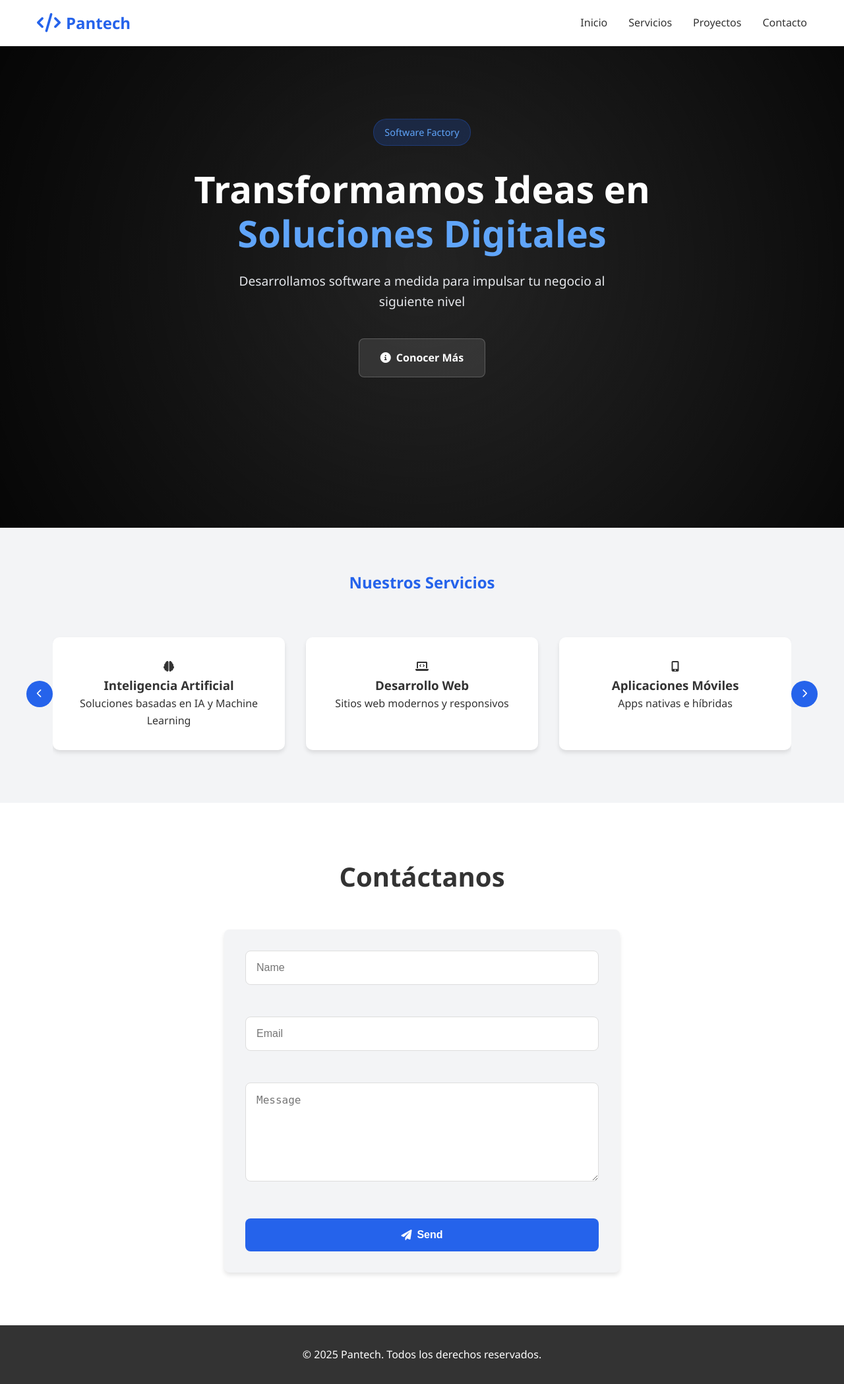
After one commit to CROCDC/nexttech-web, a Flask app: template app/templates/index.html in a window 1280 px wide. The commit adds this page. Shown: the whole page at 66% size. Run offline with Flask 2, Linux system fonts and the light colour scheme; the template is opened without the code that fills it, so the values that code supplies are empty.

Commit message:
Agrega archivos de configuración y código para la aplicación Flask. Se crea el archivo .env para las variables de entorno, se actualiza docker-compose.yml para incluir configuraciones de entorno y se modifica el Dockerfile para usar Python y ejecutar la aplicación Flask. Se añaden nuevos archivos de plantilla y estilos, así como scripts para mejorar la interactividad y el rendimiento de la página. Se eliminan archivos obsoletos como .htaccess y local-pipeline.sh.

```diff
--- /dev/null
+++ b/app/app.py
@@ -0,0 +1,44 @@
+from flask import Flask, render_template, request, jsonify
+import os
+from flask_mail import Mail, Message
+
+app = Flask(__name__)
+
+app.config['MAIL_SERVER'] = os.getenv('EMAIL_HOST', 'mailu.pantech.solutions')
+app.config['MAIL_PORT'] = int(os.getenv('EMAIL_PORT', 587))
+app.config['MAIL_USERNAME'] = os.getenv('EMAIL_USER', 'info@pantech.solutions')
+app.config['MAIL_PASSWORD'] = os.getenv('EMAIL_PASSWORD')
+app.config['MAIL_USE_TLS'] = os.getenv('EMAIL_USE_TLS', 'True').lower() == 'true'
+app.config['MAIL_DEFAULT_SENDER'] = os.getenv('EMAIL_USER', 'info@pantech.solutions')
+
+mail = Mail(app)
+
+@app.route('/')
+def index():
+    return render_template('index.html')
+
+@app.route('/send-message', methods=['POST'])
+def send_message():
+    try:
+        data = request.get_json()
+        name = data.get('name')
+        email = data.get('email')
+        message = data.get('message')
+
+        msg = Message(
+            subject=f'New contact message from {name}',
+            recipients=[os.getenv('EMAIL_USER', 'info@pantech.solutions')],
+            body=f'''
+            Name: {name}
+            Email: {email}
+            Message: {message}
+            '''
+        )
+
+        mail.send(msg)
+        return jsonify({'success': True, 'message': 'Message sent successfully'})
+    except Exception as e:
+        return jsonify({'success': False, 'message': str(e)}), 500
+
+if __name__ == '__main__':
+    app.run(host='0.0.0.0', port=int(os.getenv('PORT', 160)))
--- a/script.js
+++ b/app/static/js/script.js
@@ -240,31 +240,69 @@ function initServicesCarousel() {
 function initContactForm() {
     const contactForm = document.querySelector('.contact-form');
     if (contactForm) {
-        contactForm.addEventListener('submit', function(e) {
+        contactForm.addEventListener('submit', async function(e) {
             e.preventDefault();
 
-            // Validación básica
-            const nombre = document.getElementById('nombre').value.trim();
+            const name = document.getElementById('name').value.trim();
             const email = document.getElementById('email').value.trim();
-            const mensaje = document.getElementById('mensaje').value.trim();
+            const message = document.getElementById('message').value.trim();
 
-            if (!nombre || !email || !mensaje) {
-                alert('Por favor, completa todos los campos');
+            if (!name || !email || !message) {
+                showMessage('Please complete all fields', 'error');
                 return;
             }
 
-            // Validación de email
             const emailRegex = /^[^\s@]+@[^\s@]+\.[^\s@]+$/;
             if (!emailRegex.test(email)) {
-                alert('Por favor, ingresa un email válido');
+                showMessage('Please enter a valid email', 'error');
                 return;
             }
 
-            // Aquí puedes agregar la lógica para enviar el formulario
-            alert('¡Gracias por tu mensaje! Nos pondremos en contacto contigo pronto.');
-            contactForm.reset();
+            try {
+                showMessage('Sending message...', 'info');
+
+                const response = await fetch('/send-message', {
+                    method: 'POST',
+                    headers: {
+                        'Content-Type': 'application/json',
+                    },
+                    body: JSON.stringify({
+                        name,
+                        email,
+                        message
+                    })
+                });
+
+                const data = await response.json();
+
+                if (response.ok) {
+                    showMessage('Message sent successfully!', 'success');
+                    contactForm.reset();
+                } else {
+                    throw new Error(data.error || 'Error sending message');
+                }
+            } catch (error) {
+                console.error('Error:', error);
+                showMessage('There was an error sending the message. Please try again.', 'error');
+            }
         });
     }
+}
+
+function showMessage(message, type) {
+    const previousMessages = document.querySelectorAll('.alert-message');
+    previousMessages.forEach(msg => msg.remove());
+
+    const messageDiv = document.createElement('div');
+    messageDiv.className = `alert-message ${type}`;
+    messageDiv.textContent = message;
+
+    const form = document.querySelector('.contact-form');
+    form.parentNode.insertBefore(messageDiv, form);
+
+    setTimeout(() => {
+        messageDiv.remove();
+    }, 5000);
 }
 
 // Función para mejorar el rendimiento
--- /dev/null
+++ b/app/templates/index.html
@@ -0,0 +1,156 @@
+<!DOCTYPE html>
+<html lang="es">
+<head>
+    <meta charset="UTF-8">
+    <meta name="viewport" content="width=device-width, initial-scale=1.0">
+    <meta name="description" content="Pantech - Software Factory especializada en desarrollo de soluciones digitales, aplicaciones web, móviles, IA y consultoría tecnológica para empresas.">
+    <meta name="keywords" content="software factory, desarrollo web, aplicaciones móviles, inteligencia artificial, consultoría tecnológica, cloud solutions, bases de datos, ciberseguridad">
+    <meta name="author" content="Pantech">
+    <meta name="robots" content="index, follow">
+    <meta property="og:title" content="Pantech - Soluciones Digitales">
+    <meta property="og:description" content="Transformamos ideas en soluciones digitales innovadoras para impulsar tu negocio al siguiente nivel.">
+    <meta property="og:image" content="{{ url_for('static', filename='assets/favicon.png') }}">
+    <meta property="og:url" content="https://pantech.solutions">
+    <meta property="og:type" content="website">
+    <meta name="twitter:card" content="summary_large_image">
+    <meta name="twitter:title" content="Pantech - Soluciones Digitales">
+    <meta name="twitter:description" content="Transformamos ideas en soluciones digitales innovadoras para impulsar tu negocio al siguiente nivel.">
+    <meta name="twitter:image" content="{{ url_for('static', filename='assets/favicon.png') }}">
+    <title>Pantech - Soluciones Digitales | Software Factory</title>
+    <link rel="canonical" href="https://pantech.solutions">
+    <link rel="icon" type="image/svg+xml" href="{{ url_for('static', filename='assets/favicon.svg') }}">
+    <link rel="icon" type="image/png" href="{{ url_for('static', filename='assets/favicon.png') }}">
+    <link rel="apple-touch-icon" href="{{ url_for('static', filename='assets/apple-touch-icon.png') }}">
+    <link rel="stylesheet" href="{{ url_for('static', filename='css/styles.css') }}?v=1.0.2">
+    <link rel="stylesheet" href="https://cdnjs.cloudflare.com/ajax/libs/animate.css/4.1.1/animate.min.css">
+    <link rel="stylesheet" href="https://cdnjs.cloudflare.com/ajax/libs/font-awesome/6.0.0/css/all.min.css">
+    <link rel="preconnect" href="https://cdnjs.cloudflare.com">
+    <link rel="dns-prefetch" href="https://cdnjs.cloudflare.com">
+</head>
+<body>
+    <header class="header">
+        <nav class="nav-container" aria-label="Navegación principal">
+            <div class="logo animate__animated animate__fadeIn">
+                <i class="fas fa-code" aria-hidden="true"></i> Pantech
+            </div>
+            <button class="menu-toggle" aria-label="Abrir menú" aria-expanded="false">
+                <i class="fas fa-bars" aria-hidden="true"></i>
+            </button>
+            <ul class="nav-links">
+                <li><a href="#inicio" aria-current="page">Inicio</a></li>
+                <li><a href="#servicios">Servicios</a></li>
+                <li><a href="#proyectos">Proyectos</a></li>
+                <li><a href="#contacto">Contacto</a></li>
+            </ul>
+        </nav>
+    </header>
+
+    <main>
+        <section id="inicio" class="hero">
+            <div class="hero-overlay"></div>
+            <div class="hero-content animate__animated animate__fadeInUp">
+                <span class="hero-badge">Software Factory</span>
+                <h1>Transformamos Ideas en <span class="highlight">Soluciones Digitales</span></h1>
+                <p class="hero-description">Desarrollamos software a medida para impulsar tu negocio al siguiente nivel</p>
+                <div class="hero-buttons">
+                    <a href="#servicios" class="cta-button secondary">
+                        <i class="fas fa-info-circle" aria-hidden="true"></i> Conocer Más
+                    </a>
+                </div>
+            </div>
+        </section>
+
+        <section id="servicios" class="services" aria-labelledby="servicios-titulo">
+            <h2 id="servicios-titulo" class="animate__animated animate__fadeIn">Nuestros Servicios</h2>
+            <div class="services-container">
+                <button class="carousel-button prev" aria-label="Anterior">
+                    <i class="fas fa-chevron-left" aria-hidden="true"></i>
+                </button>
+                <div class="services-carousel">
+                    <div class="service-card animate__animated animate__fadeInUp">
+                        <div class="service-icon">
+                            <i class="fas fa-brain" aria-hidden="true"></i>
+                        </div>
+                        <h3>Inteligencia Artificial</h3>
+                        <p>Soluciones basadas en IA y Machine Learning</p>
+                    </div>
+                    <div class="service-card animate__animated animate__fadeInUp">
+                        <div class="service-icon">
+                            <i class="fas fa-laptop-code" aria-hidden="true"></i>
+                        </div>
+                        <h3>Desarrollo Web</h3>
+                        <p>Sitios web modernos y responsivos</p>
+                    </div>
+                    <div class="service-card animate__animated animate__fadeInUp">
+                        <div class="service-icon">
+                            <i class="fas fa-mobile-alt" aria-hidden="true"></i>
+                        </div>
+                        <h3>Aplicaciones Móviles</h3>
+                        <p>Apps nativas e híbridas</p>
+                    </div>
+                    <div class="service-card animate__animated animate__fadeInUp">
+                        <div class="service-icon">
+                            <i class="fas fa-lightbulb" aria-hidden="true"></i>
+                        </div>
+                        <h3>Consultoría</h3>
+                        <p>Asesoramiento tecnológico</p>
+                    </div>
+                    <div class="service-card animate__animated animate__fadeInUp">
+                        <div class="service-icon">
+                            <i class="fas fa-cloud" aria-hidden="true"></i>
+                        </div>
+                        <h3>Cloud Solutions</h3>
+                        <p>Servicios en la nube y DevOps</p>
+                    </div>
+                    <div class="service-card animate__animated animate__fadeInUp">
+                        <div class="service-icon">
+                            <i class="fas fa-database" aria-hidden="true"></i>
+                        </div>
+                        <h3>Bases de Datos</h3>
+                        <p>Diseño y optimización</p>
+                    </div>
+                    <div class="service-card animate__animated animate__fadeInUp">
+                        <div class="service-icon">
+                            <i class="fas fa-shield-alt" aria-hidden="true"></i>
+                        </div>
+                        <h3>Ciberseguridad</h3>
+                        <p>Protección y seguridad digital</p>
+                    </div>
+                </div>
+                <button class="carousel-button next" aria-label="Siguiente">
+                    <i class="fas fa-chevron-right" aria-hidden="true"></i>
+                </button>
+            </div>
+        </section>
+
+        <section id="contacto" class="contact" aria-labelledby="contacto-titulo">
+            <h2 id="contacto-titulo" class="animate__animated animate__fadeIn">Contáctanos</h2>
+            <form class="contact-form animate__animated animate__fadeInUp" action="#" method="POST">
+                <div class="form-group">
+                    <label for="name" class="visually-hidden">Name</label>
+                    <input type="text" id="name" name="name" placeholder="Name" required>
+                </div>
+                <div class="form-group">
+                    <label for="email" class="visually-hidden">Email</label>
+                    <input type="email" id="email" name="email" placeholder="Email" required>
+                </div>
+                <div class="form-group">
+                    <label for="message" class="visually-hidden">Message</label>
+                    <textarea id="message" name="message" placeholder="Message" required></textarea>
+                </div>
+                <button type="submit" class="submit-button">
+                    <i class="fas fa-paper-plane" aria-hidden="true"></i> Send
+                </button>
+            </form>
+        </section>
+    </main>
+
+    <footer>
+        <div class="footer-content">
+            <p>&copy; 2025 Pantech. Todos los derechos reservados.</p>
+        </div>
+    </footer>
+
+    <script src="{{ url_for('static', filename='js/script.js') }}?v=1.0.6"></script>
+</body>
+</html>
```
Also changed, not shown: docker-compose.yml (+15 -7 lines), requirements.txt (added, +8 -0 lines), app/static/assets/apple-touch-icon.png (added), app/static/assets/favicon.png (added), app/static/assets/favicon.svg (added), app/static/css/styles.css (line endings or trailing spaces), 4 other files.
